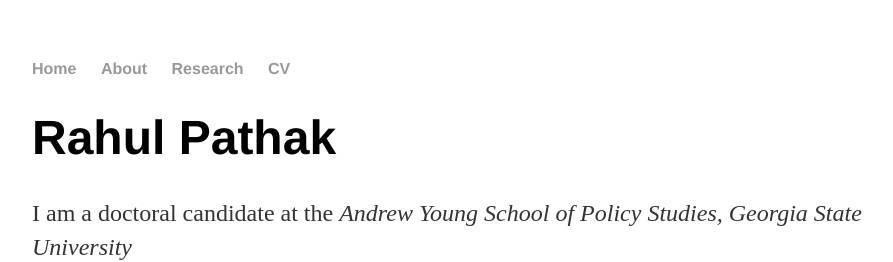
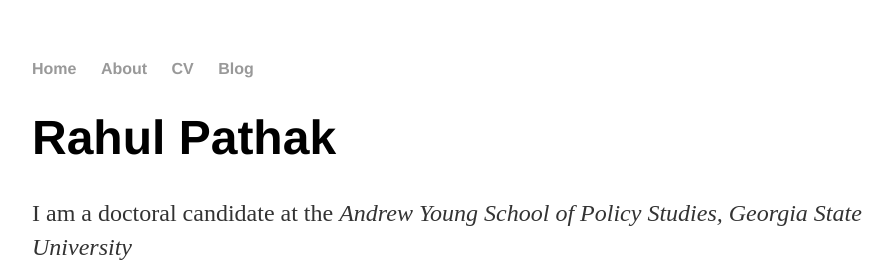
Before and after one commit to pathak-rahul/pathak-rahul.github.io, a Jekyll site: the page built from index.html, in a window 1280 px wide. Shown: the top 262 px of the page, without its empty margins (160-1053 px from the left). Built offline with Jekyll 4.4.1, drawn with Linux system fonts in a browser that asks for light colours.

Commit message:
Update default.html

```diff
--- a/_layouts/default.html
+++ b/_layouts/default.html
@@ -11,8 +11,9 @@
     		<ul>
         		<li><a href="/">Home</a></li>
 	        	<li><a href="/about">About</a></li>
-      	        	<li><a href="/research">Research</a></li>
         		<li><a href="/cv">CV</a></li>
+      	        	<li><a href="/blog">Blog</a></li>
+
     		</ul>
 		</nav>
 		<div class="container">
```
